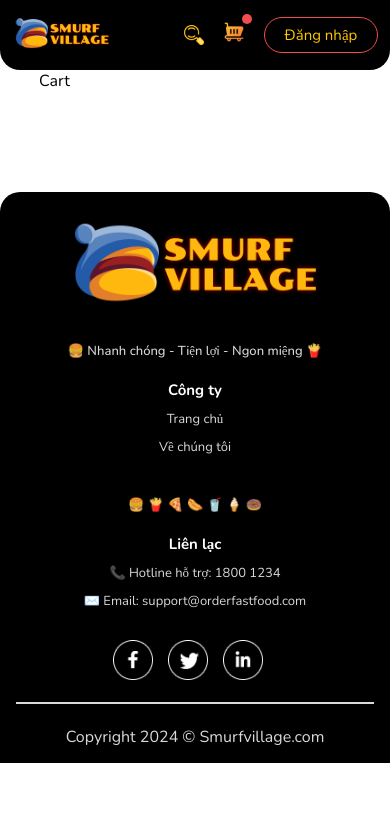
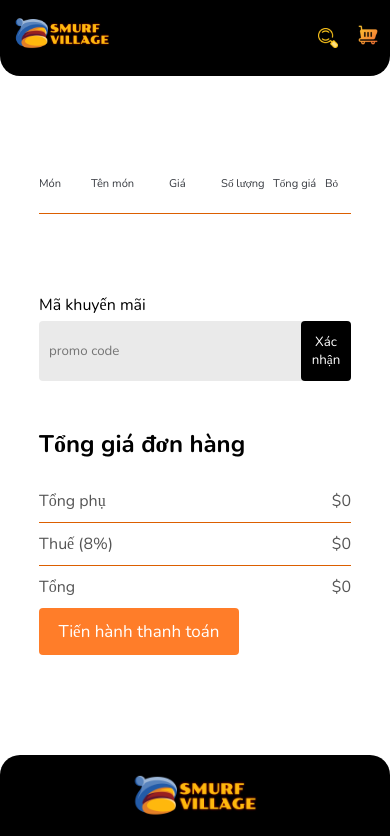
Before and after one commit to fandboder/react-member-ui, a React (Vite) app: page /cart in a window 390 px wide. Shown: the top 836 px of the page. Built offline with nearby package versions, Linux system fonts and the light colour scheme.

Commit message:
feat: create cart, modify responsive, Redirect button

```diff
--- a/src/components/FoodDisplay/FoodDisplay.css
+++ b/src/components/FoodDisplay/FoodDisplay.css
@@ -1,14 +1,30 @@
-.food-display{
+.food-display {
     margin-top: 30px;
 }
-.food-display h2{
-    font-size: max(2nw,24px);
+
+.food-display h2 {
+    font-size: max(2nw, 24px);
     font-weight: 600;
 }
-.food-display-list{
+
+.food-display-list {
     display: grid;
-    grid-template-columns: repeat(auto-fill,minmax(240px,1fr));
+    grid-template-columns: repeat(auto-fill, minmax(240px, 1fr));
     margin-top: 30px;
-    gap: 30px;
-    row-gap: 50px;
+    gap: 15px; /* Giảm khoảng cách giữa các cột */
+    row-gap: 25px; /* Giảm khoảng cách giữa các hàng */
 }
+
+/* RESPONSIVE */
+
+@media (max-width: 750px) {
+    .food-display-list {
+        grid-template-columns: repeat(auto-fill, minmax(180px, 1fr)); /* Even smaller columns */
+        gap: 10px; /* Giảm khoảng cách giữa các cột */
+        row-gap: 15px; /* Giảm khoảng cách giữa các hàng */
+    }
+
+    .food-display h2 {
+        font-size: 20px;
+    }
+}
--- a/src/components/Footer/Footer.css
+++ b/src/components/Footer/Footer.css
@@ -72,23 +72,67 @@
         flex-direction: column;
         gap: 20px;
     }
+    .footer-content-left .logo {
+        width: 180px;
+        height: 90px;
+    }
     .footer-copyright{
         text-align: center;
     }
     /* Các quy tắc mới để giảm kích thước chữ */
     .footer-content-left p,
     .footer-content-center p {
-        font-size: 13px; /* Hoặc một giá trị nhỏ hơn tùy ý */
+        font-size: 13px;
     }
 
     .footer-content-right h2,
     .footer-content-center h2 {
-        font-size: 15px; /* Hoặc một giá trị nhỏ hơn tùy ý */
+        font-size: 15px;
     }
 
     .footer-content-right li,
     .footer-content-center li {
-        font-size: 13px; /* Hoặc một giá trị nhỏ hơn tùy ý */
+        font-size: 13px;
     }
 
 }
+
+@media (max-width: 400px) {
+    .footer-content{
+        display: flex;
+        flex-direction: column;
+        gap: 5px;
+    }
+    .footer-content-left .logo {
+        width: 130px;
+        height: 65px;
+    }
+    .footer-copyright{
+        font-size: 13px;
+        text-align: center;
+    }
+    .footer-content-left p{
+        display: none;
+    }
+    .footer-content-left p{
+        font-size: 10px;
+    }
+    .footer-content-center p{
+        display: none;
+    }
+
+    .footer-content-right h2,
+    .footer-content-center h2 {
+        font-size: 13px;
+    }
+
+    .footer-content-right li,
+    .footer-content-center li {
+        font-size: 10px;
+    }
+    .footer-social-icons img {
+        width: 25px;
+        margin-right: 10px;
+    }
+
+}
--- a/src/components/Footer/Footer.jsx
+++ b/src/components/Footer/Footer.jsx
@@ -11,7 +11,9 @@
         <div className="footer-content-center">
           <h2>Công ty</h2>
           <ul>
-            <li>Trang chủ</li>
+            <li>
+              <a href="#navbar-menu">Trang chủ</a>
+            </li>
             <li>Về chúng tôi</li>
             <li></li>
             <li></li>
--- a/src/components/NavBar/NavBar.css
+++ b/src/components/NavBar/NavBar.css
@@ -10,48 +10,40 @@
     border-bottom-left-radius: 20px;
     border-bottom-right-radius: 20px;
 }
-.navbar .logo{
-    width: 260px;
-    height: 130px
+.navbar-logo-container {
+    flex: 1;
+    display: flex;
+    justify-content: flex-start;
+}
+
+.navbar .logo {
+    width: 180px;
+    height: 90px;
+    object-fit: contain;
 }
 .navbar-menu{
+    flex: 1;
     display: flex;
+    justify-content: center;
     list-style: none;
     gap: 50px;
     color: #EEEEEE;
     font-size:  25px;
 }
 .navbar-right{
+    flex: 1;
     display: flex;
+    justify-content: flex-end;
     align-items: center;
     gap: 40px;
 }
-
-.navbar button{
-    background: transparent;
-    font-size: 20px;
-    color: #FFC700;
-    border: 1px solid #EE4E4E;
-    padding: 5px 10px;
-    border-radius: 50px;
-    cursor: pointer;
-    transition: 0.3s;
-}
-
-.navbar button:hover{
-    background-color: #C68484;
-
-}
-
 .navbar .active{
     padding-bottom: 1px;
     border-bottom: 2px solid #FFC700;
 }
-
 .navbar li{
     cursor: pointer;
 }
-
 .navbar-search-icon{
     position: relative;
 }
@@ -83,9 +75,7 @@
     .navbar-right img{
         width: 22px;
     }
-    .navbar-right button{
-        padding: 8px 25px;
-    }
+
 }
 
 @media (max-width:900px){
@@ -103,14 +93,17 @@
     .navbar-right img{
         width: 20px;
     }
-    .navbar-right button{
-        padding: 7px 20px;
-        font-size: 15px;
-    }
 }
 
 @media (max-width: 750px){
     .navbar-menu{
-       display: none;
+        gap: 15px;
+        font-size: 14px;
     }
 }
+
+@media (max-width: 400px){
+    .navbar-menu{
+        display: none;
+    }
+}
--- a/src/components/NavBar/NavBar.jsx
+++ b/src/components/NavBar/NavBar.jsx
@@ -1,15 +1,22 @@
 import "./NavBar.css";
 import { assets } from "./../../assets/assets";
-import { useState } from "react";
+import { useContext, useState } from "react";
 import { Link } from "react-router-dom";
+import { StoreContext } from "./../context/StoreContext";
 
 const NavBar = () => {
   const [menu, setMenu] = useState("menu");
 
+  const { getTotalCartAmount } = useContext(StoreContext);
+
   return (
     <div className="navbar">
-      <img src={assets.logo} alt="" className="logo" />
-      <ul className="navbar-menu">
+      <div className="navbar-logo-container">
+        <Link to="/">
+          <img src={assets.logo} alt="" className="logo" />
+        </Link>
+      </div>
+      <ul className="navbar-menu" id="navbar-menu">
         <Link
           to="/"
           onClick={() => setMenu("home")}
@@ -35,10 +42,11 @@
       <div className="navbar-right">
         <img src={assets.search_icon} alt="" />
         <div className="navbar-search-icon">
-          <img src={assets.basket_icon} alt="" />
-          <div className="dot"></div>
+          <Link to="/cart">
+            <img src={assets.basket_icon} alt="" />
+          </Link>
+          <div className={getTotalCartAmount() === 0 ? "" : "dot "}></div>
         </div>
-        <button>Đăng nhập</button>
       </div>
     </div>
   );
--- a/src/components/context/StoreContext.jsx
+++ b/src/components/context/StoreContext.jsx
@@ -1,4 +1,4 @@
-import { createContext, useEffect, useState } from "react";
+import { createContext, useState } from "react";
 import { food_list } from "../../assets/assets";
 import PropTypes from "prop-types";
 
@@ -19,9 +19,16 @@
     setCartItems((prev) => ({ ...prev, [itemId]: prev[itemId] - 1 }));
   };
 
-  useEffect(() => {
-    console.log(cartItems);
-  }, [cartItems]);
+  const getTotalCartAmount = () => {
+    let totalAmount = 0;
+    for (const item in cartItems) {
+      if (cartItems[item] > 0) {
+        let itemInfo = food_list.find((product) => product._id === item);
+        totalAmount += itemInfo.price * cartItems[item];
+      }
+    }
+    return totalAmount;
+  };
 
   const contextValue = {
     food_list,
@@ -29,6 +36,7 @@
     setCartItems,
     addToCart,
     removeFromCart,
+    getTotalCartAmount,
   };
   return (
     <StoreContext.Provider value={contextValue}>
--- a/src/pages/Cart/Cart.css
+++ b/src/pages/Cart/Cart.css
@@ -0,0 +1,101 @@
+.cart{
+    margin-top: 100px;
+}
+.cart-items-title{
+    display: grid;
+    grid-template-columns: 1fr 1.5fr 1fr 1fr 1fr 0.5fr;
+    align-items: center;
+    color: #373A40;
+    font-size: max(1vw,15px);
+}
+.cart-items-item{
+    margin: 10px 0px;
+    color: black;
+}
+.cart-items-item img{
+    width: 60px;
+}
+.cart hr{
+    height: 1px;
+    background-color: #DC5F00;
+    border: none;
+}
+.cart-items-item .cross{
+    cursor: pointer;
+}
+.cart-bottom{
+    margin-top: 80px;
+    display: flex;
+    justify-content: space-between;
+    gap: max(12vw,20px);
+}
+.cart-total{
+    flex: 0.5;
+    display: flex;
+    flex-direction: column;
+    max-width: 500px;
+}
+.cart-total h2{
+    margin-bottom: 30px;
+}
+.cart-total-details{
+    display: flex;
+    justify-content: space-between;
+    color: #555;
+}
+.cart-total hr{
+    margin: 10px 0px;
+}
+.cart-total button{
+    font-size: 17px;
+    font-weight: 400;
+    border: none;
+    color: white;
+    background-color: #FF7D29;
+    width: max(10vw, 200px);
+    padding: 12px 0px;
+    border-radius: 4px;
+    cursor: pointer;
+    margin-top: 10px;
+
+}
+.cart-promocode{
+    flex: 1;
+}
+.cart-promocode-input{
+    margin-top: 5px;
+    display: flex;
+    justify-content: space-between;
+    align-items: center;
+    background-color: #eaeaea;
+    border-radius: 4px;
+}
+.cart-promocode-input input{
+    background: transparent;
+    border: none;
+    outline: none;
+    padding-left: 10px;
+    flex-grow: 1;
+}
+.cart-promocode-input button{
+    width: max(8vw,50px);
+    padding: 12px 5px;
+    background-color: black;
+    border: none;
+    color: white;
+    border-radius: 4px;
+}
+
+/* RESPONSIVE */
+
+@media (max-width:750px) {
+    .cart-bottom{
+        flex-direction: column-reverse;
+    }
+    .cart-promocode{
+        justify-content: start;
+    }
+    .cart-items-title{
+        font-size: 70%;
+    }
+}
--- a/src/pages/Cart/Cart.jsx
+++ b/src/pages/Cart/Cart.jsx
@@ -1,7 +1,76 @@
 import "./Cart.css";
+import { useContext } from "react";
+import { StoreContext } from "./../../components/context/StoreContext";
 
 const Cart = () => {
-  return <div>Cart</div>;
+  const { cartItems, food_list, removeFromCart, getTotalCartAmount } =
+    useContext(StoreContext);
+
+  return (
+    <div className="cart">
+      <div className="cart-items">
+        <div className="cart-items-title">
+          <p>Món</p>
+          <p>Tên món</p>
+          <p>Giá</p>
+          <p>Số lượng</p>
+          <p>Tổng giá</p>
+          <p>Bỏ</p>
+        </div>
+        <br />
+        <hr />
+        {food_list.map((item) => {
+          if (cartItems[item._id] > 0) {
+            return (
+              <div key={item._id}>
+                <div className="cart-items-title cart-items-item">
+                  <img src={item.image} alt="" />
+                  <p>{item.name}</p>
+                  <p>${item.price}</p>
+                  <p>{cartItems[item._id]}</p>
+                  <p>${item.price * cartItems[item._id]}</p>
+                  <p onClick={() => removeFromCart(item._id)} className="cross">
+                    x
+                  </p>
+                </div>
+                <hr />
+              </div>
+            );
+          }
+          return null;
+        })}
+      </div>
+      <div className="cart-bottom">
+        <div className="cart-total">
+          <h2>Tổng giá đơn hàng</h2>
+          <div>
+            <div className="cart-total-details">
+              <p>Tổng phụ</p>
+              <p>${getTotalCartAmount()}</p>
+            </div>
+            <hr />
+            <div className="cart-total-details">
+              <p>Thuế (8%)</p>
+              <p>${getTotalCartAmount() * 0.08}</p>
+            </div>
+            <hr />
+            <div className="cart-total-details">
+              <p>Tổng</p>
+              <p>${getTotalCartAmount() + getTotalCartAmount() * 0.08}</p>
+            </div>
+          </div>
+          <button>Tiến hành thanh toán</button>
+        </div>
+        <div className="cart-promocode">
+          <p>Mã khuyến mãi</p>
+          <div className="cart-promocode-input">
+            <input type="text" placeholder="promo code" />
+            <button>Xác nhận</button>
+          </div>
+        </div>
+      </div>
+    </div>
+  );
 };
 
 export default Cart;
```
Also changed, not shown: src/components/FoodItem/FoodItem.css (+83 -4 lines), src/components/FoodItem/FoodItem.jsx (+27 -3 lines).
